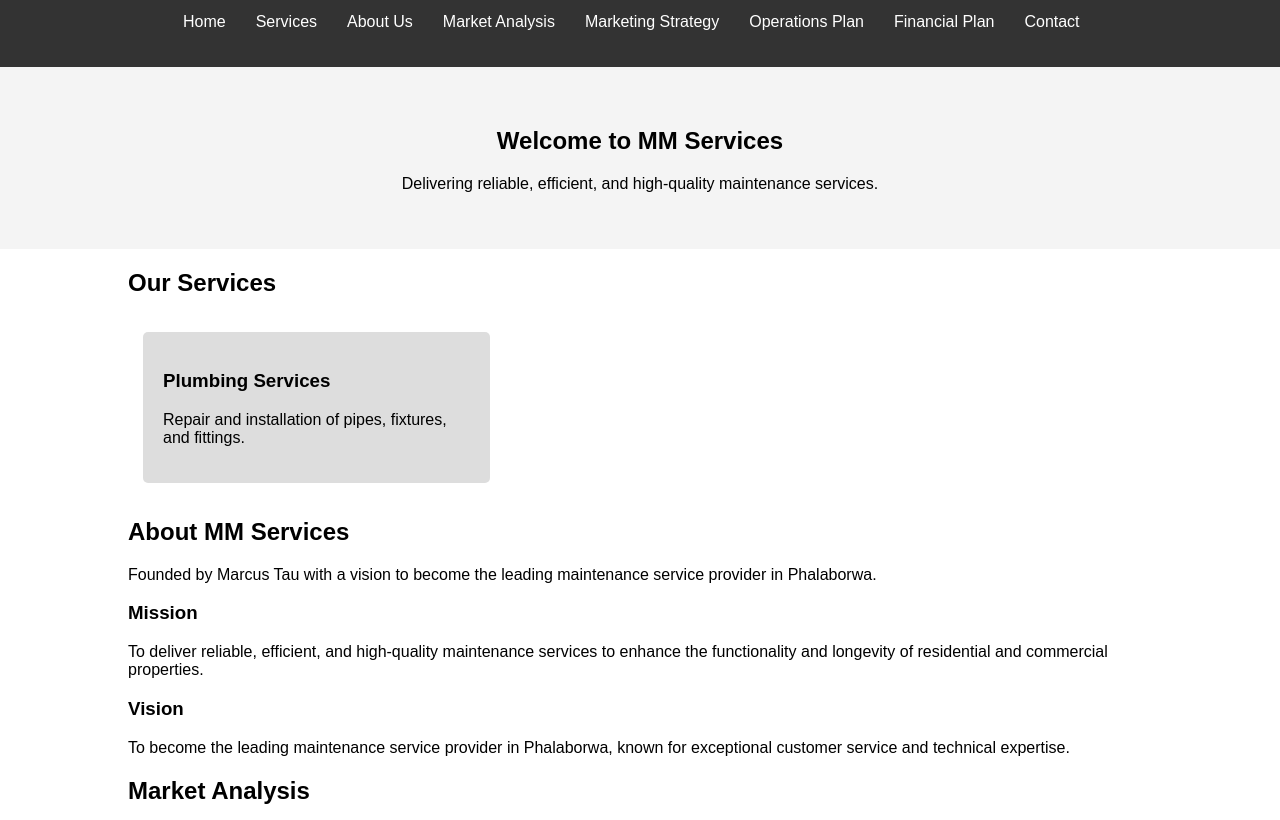
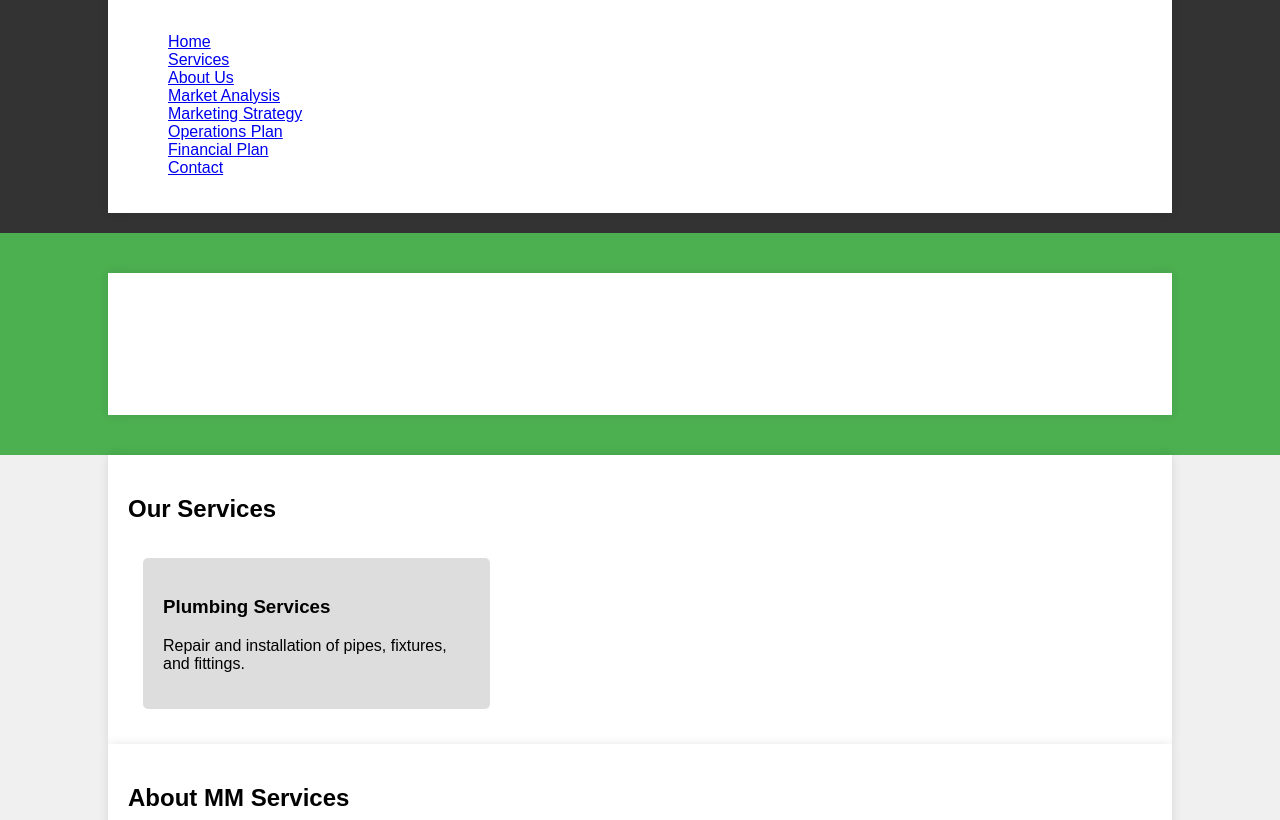
Before and after one commit to Reginaldmaloka2/Marcus-Maintenance, a plain HTML site: page index.html in a window 1280 px wide. Shown: the part 121-941 px from the top of the page. Drawn offline with Linux system fonts and the light colour scheme.

Commit message:
Update styles.css

```diff
--- a/styles.css
+++ b/styles.css
@@ -1,14 +1,21 @@
-body, html {
+/* General body background color */
+body {
     margin: 0;
     padding: 0;
     font-family: Arial, sans-serif;
+    background-color: #f0f0f0; /* Light gray background */
 }
 
+/* Container background color */
 .container {
     width: 80%;
     margin: auto;
+    background-color: #fff; /* White background for the container */
+    padding: 20px;
+    box-shadow: 0 0 10px rgba(0, 0, 0, 0.1);
 }
 
+/* Header background color */
 header {
     background-color: #333;
     color: #fff;
@@ -18,39 +25,30 @@ header {
     align-items: center;
 }
 
-header nav ul {
-    list-style: none;
-    display: flex;
+/* Hero section background color */
+.hero {
+    background-color: #4CAF50; /* Green background for the hero section */
+    padding: 40px 0;
+    text-align: center;
+    color: #fff;
 }
 
-header nav ul li {
-    margin: 0 15px;
-}
-
-header nav ul li a {
-    color: #fff;
-    text-decoration: none;
-}
-
-.hero {
-    background-color: #f4f4f4;
-    padding: 40px 0;
-    text-align: center;
-}
-
+/* Services list background color */
 .services-list {
     display: flex;
     justify-content: space-between;
+    flex-wrap: wrap;
 }
 
 .services-list .service {
     flex-basis: 30%;
-    background-color: #ddd;
+    background-color: #ddd; /* Light gray background for service items */
     padding: 20px;
     margin: 15px;
     border-radius: 5px;
 }
 
+/* Footer background color */
 footer {
     background-color: #333;
     color: #fff;
@@ -58,6 +56,7 @@ footer {
     padding: 10px 0;
 }
 
+/* Form styles */
 form {
     display: flex;
     flex-direction: column;
```
